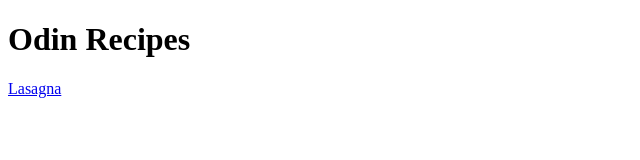
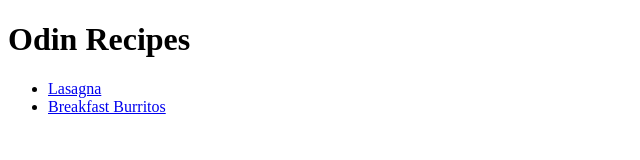
Before and after one commit to tyler-hawkins/odin-recipes, a plain HTML site: page index.html in a window 1280 px wide. Shown: the whole page, without its empty margins (0-640 px from the left). Drawn offline with Linux system fonts and the light colour scheme.

Commit message:
Add recipe link

```diff
--- a/index.html
+++ b/index.html
@@ -8,6 +8,13 @@
 </head>
 <body>
 	<h1>Odin Recipes</h1>
-	<a href = "recipes/lasagna.html">Lasagna</a>
+	<ul>
+		<li>
+			<a href="recipes/lasagna.html">Lasagna</a>
+		</li>
+		<li>
+			<a href="recipes/breakfast-burritos.html">Breakfast Burritos</a>
+		</li>
+	</ul>
 </body>
 </html>
```
